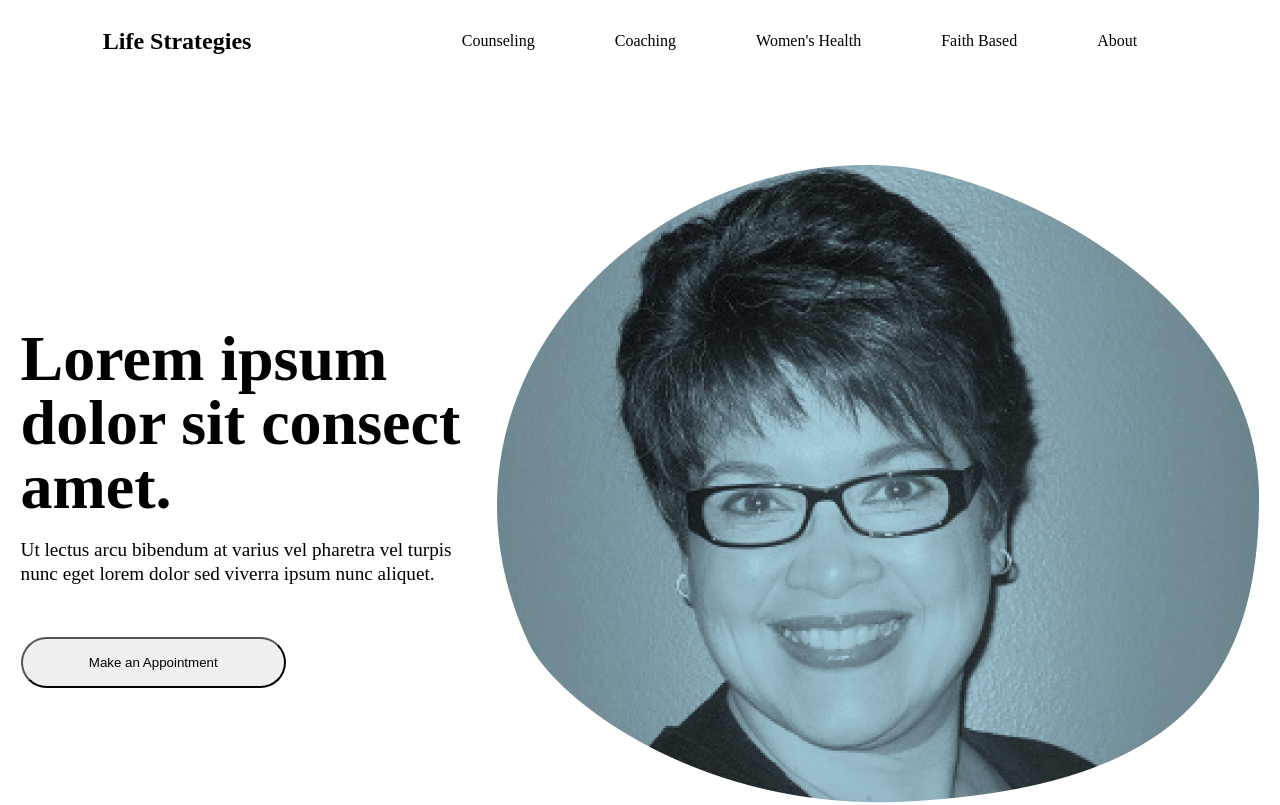
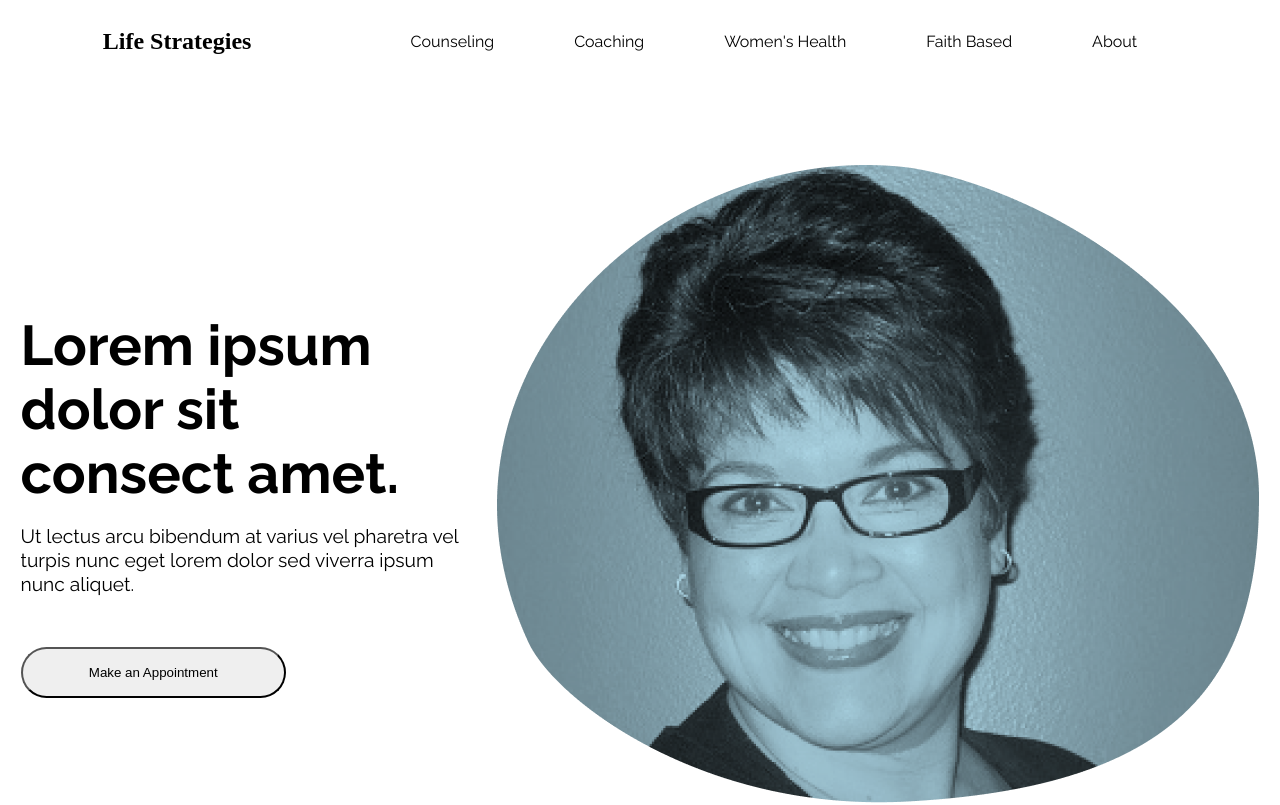
Before and after one commit to IArodriguez99/Life-Strategies, a React (Create React App) app: page / in a window 1280 px wide. Shown: the top 805 px of the page. Built offline with nearby package versions, Linux system fonts and the light colour scheme.

Commit message:
font update

```diff
--- a/public/index.html
+++ b/public/index.html
@@ -2,7 +2,9 @@
 <html lang="en">
   <head>
     <meta charset="utf-8" />
-    <link rel="icon" href="%PUBLIC_URL%/favicon.ico" />
+    <link rel="preconnect" href="https://fonts.googleapis.com">
+    <link rel="preconnect" href="https://fonts.gstatic.com" crossorigin>
+    <link href="https://fonts.googleapis.com/css2?family=Raleway:wght@400;500;700&display=swap" rel="stylesheet">
     <meta name="viewport" content="width=device-width, initial-scale=1" />
     <meta name="theme-color" content="#000000" />
     <meta
--- a/src/App.css
+++ b/src/App.css
@@ -2,13 +2,10 @@
     box-sizing: border-box;
 }
 
-:root{
-
-}
-
 h1{
-    font-size: 4rem;
+    font-size: 3.5rem;
     line-height: 4rem;
+    font-family: 'Raleway', sans-serif;
 }
 
 h4{
@@ -20,4 +17,5 @@ h4{
 p{
     font-size: 1.2rem;
     line-height: 1.5rem;
+    font-family: 'Raleway', sans-serif;
 }
--- a/src/components/Nav/Nav.css
+++ b/src/components/Nav/Nav.css
@@ -10,6 +10,7 @@ ul{
     display: flex;
     justify-content: space-evenly;
     list-style: none;
+    font-family: 'Raleway', sans-serif;
 }
 
 li{
```
